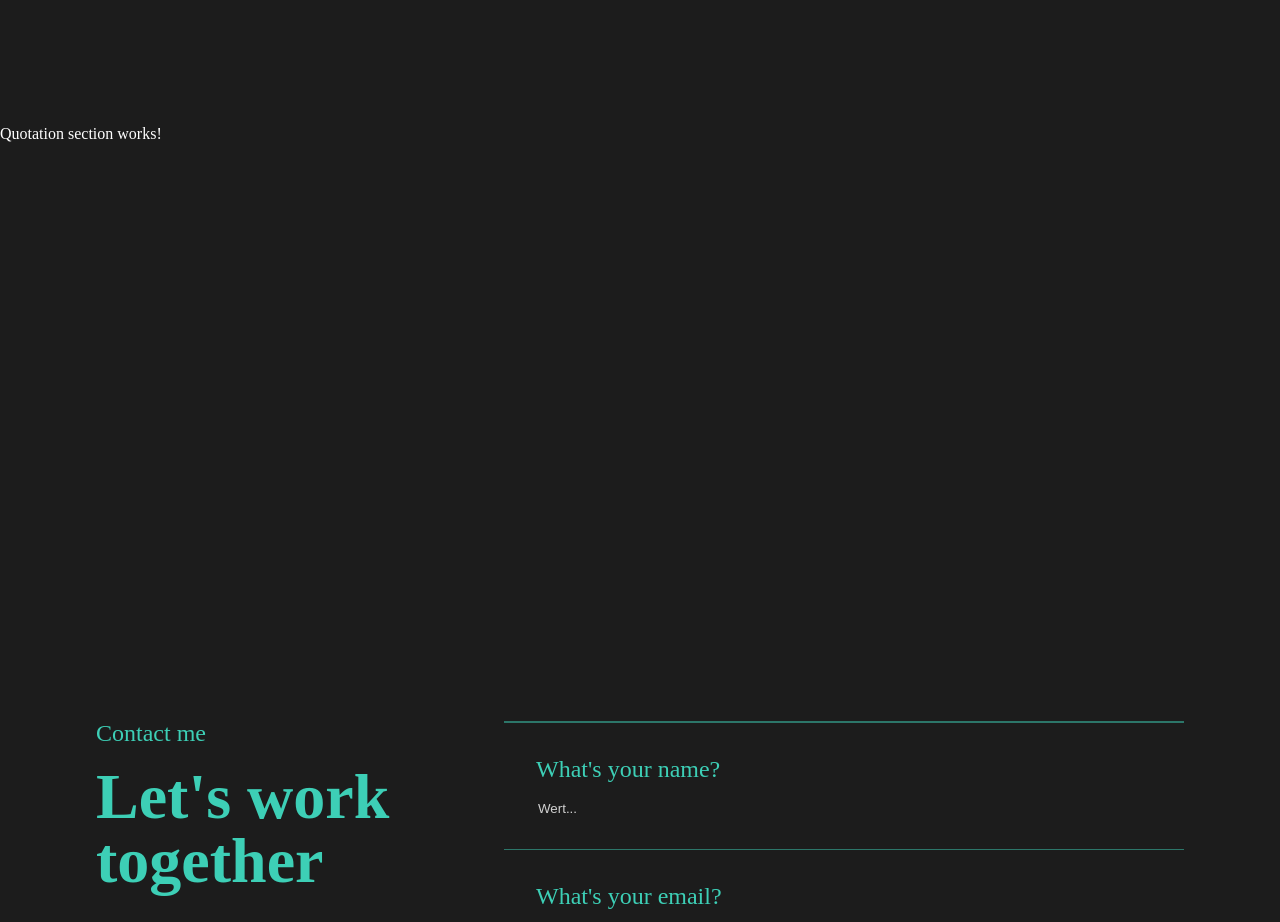
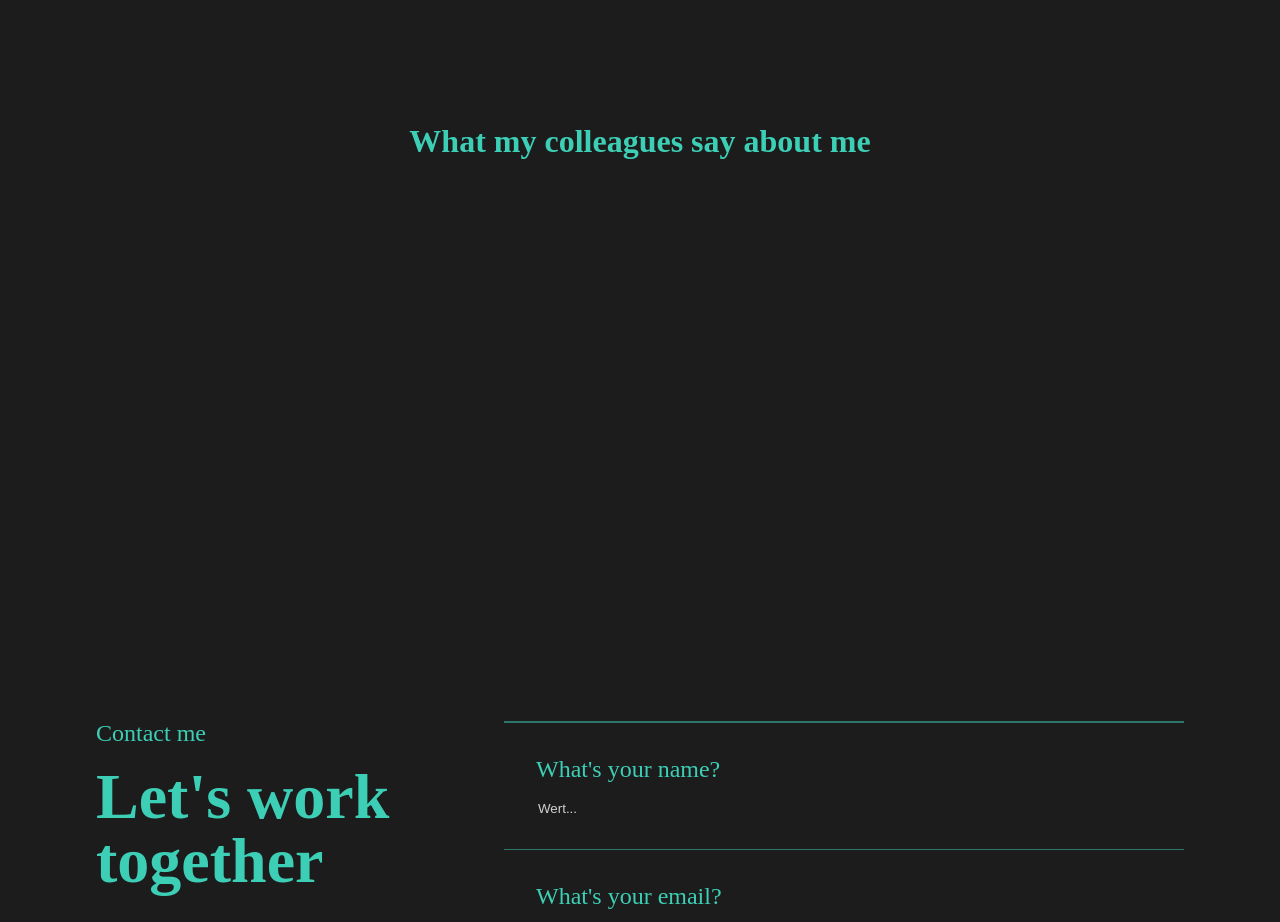
Before and after one commit to bethmannRolf/portfolio, an Angular app: page / in a window 1280 px wide. Shown: the part 3460-4382 px from the top of the page. Built offline with nearby package versions, Linux system fonts and the light colour scheme.

Commit message:
finished structure quotations heading

```diff
--- a/src/app/quotations/quotations.component.css
+++ b/src/app/quotations/quotations.component.css
@@ -2,4 +2,15 @@
   background-color: #1c1c1c;
   color: white;
   height: 500px;
+  display: flex;
+  flex-direction: column;
+  align-items: center;
+  color: #3dcfb6;
 }
+
+.what-colleagues-say {
+  font-weight: 700;
+  font-size: 32px;
+  line-height: 100%;
+  letter-spacing: 0%;
+}
--- a/src/app/quotations/quotations.component.html
+++ b/src/app/quotations/quotations.component.html
@@ -1,4 +1,6 @@
 <div class="quotations-section">
 
-    <p>Quotation section works!</p>
+    <span class="what-colleagues-say">What my colleagues say about me</span>
+
+
 </div>
--- a/src/app/quotations/quotations.component.min.css
+++ b/src/app/quotations/quotations.component.min.css
@@ -1 +1 @@
-.quotations-section{background-color:#1c1c1c;color:white;height:500px}
+.quotations-section{background-color:#1c1c1c;color:white;height:500px;display:flex;flex-direction:column;align-items:center;color:#3dcfb6}.what-colleagues-say{font-weight:700;font-size:32px;line-height:100%;letter-spacing:0%}
--- a/src/app/quotations/quotations.component.scss
+++ b/src/app/quotations/quotations.component.scss
@@ -2,6 +2,16 @@
     background-color: rgb(28, 28, 28);
     color: white;
     height: 500px;     //just to show section
+    display: flex;
+    flex-direction: column;
+    align-items: center;
+    color:rgba(61, 207, 182, 1)
+}
 
+.what-colleagues-say{
+font-weight: 700;
+font-size: 32px;
+line-height: 100%;
+letter-spacing: 0%;
 
 }
```
